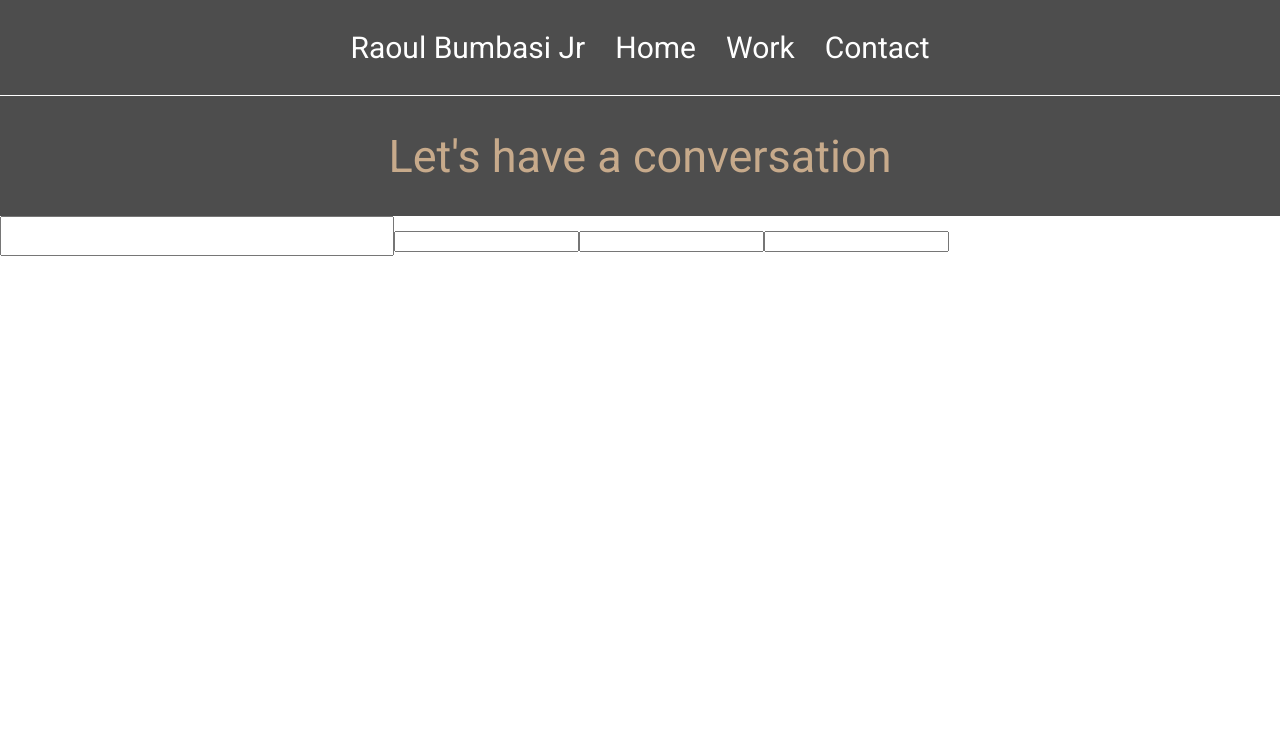
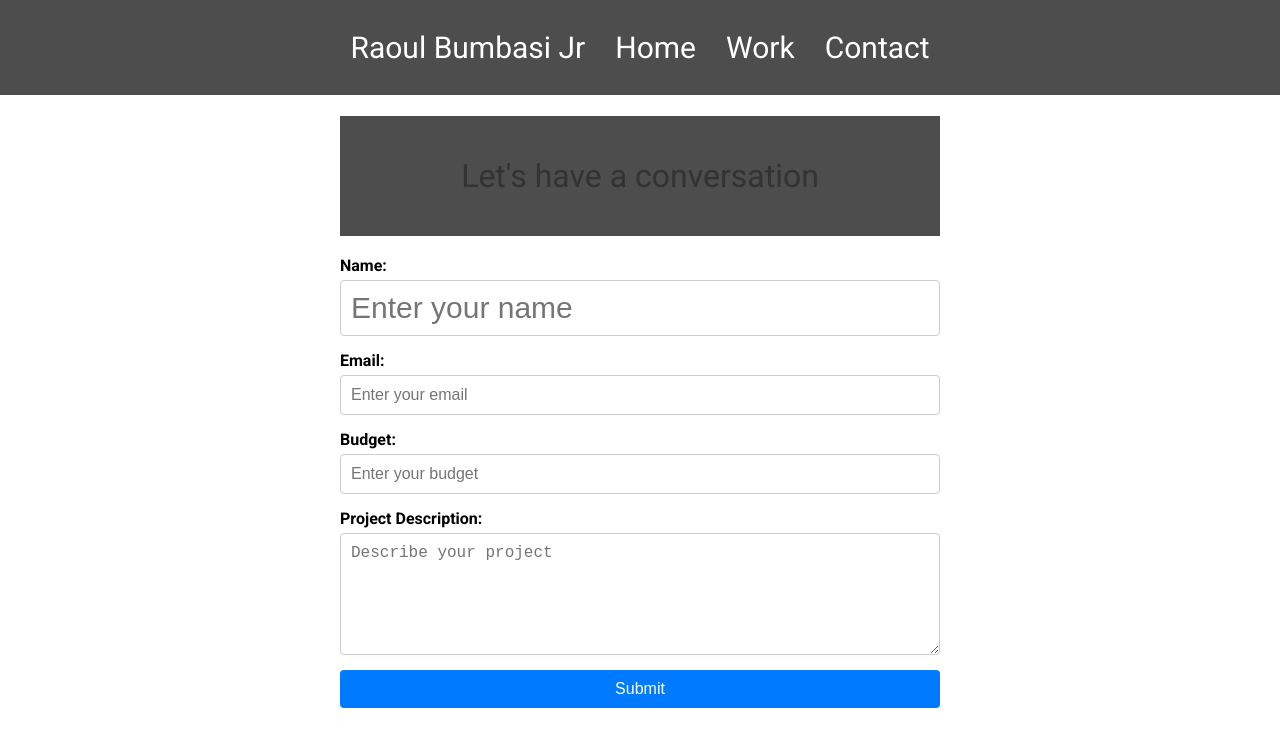
Before and after one commit to RaoulBumbasiJr/portfolio, a React (Create React App) app: page /contact in a window 1280 px wide. Shown: the top 746 px of the page. Built offline with nearby package versions, Linux system fonts and the light colour scheme.

Commit message:
Contact.js edit

```diff
--- a/src/components/Contact/Contact.css
+++ b/src/components/Contact/Contact.css
@@ -15,3 +15,55 @@
   font-size: 45px;
   font-weight: 100;
 }
+
+.contact-container {
+  max-width: 600px;
+  margin: 0 auto;
+  padding: 20px;
+}
+
+.contactSection1 {
+  text-align: center;
+  margin-bottom: 20px;
+}
+
+.contactHeading1 {
+  font-size: 2rem;
+  color: #333;
+}
+
+.contact-form {
+  display: flex;
+  flex-direction: column;
+}
+
+.form-label {
+  margin-bottom: 5px;
+  font-weight: bold;
+}
+
+.form-input {
+  margin-bottom: 15px;
+  padding: 10px;
+  font-size: 1rem;
+  border: 1px solid #ccc;
+  border-radius: 4px;
+}
+
+.description {
+  height: 100px;
+}
+
+.submit-button {
+  padding: 10px 20px;
+  font-size: 1rem;
+  color: white;
+  background-color: #007bff;
+  border: none;
+  border-radius: 4px;
+  cursor: pointer;
+}
+
+.submit-button:hover {
+  background-color: #0056b3;
+}
--- a/src/components/Contact/Contact.js
+++ b/src/components/Contact/Contact.js
@@ -1,18 +1,86 @@
-import React from "react";
+import React, { useState } from "react";
 import "./Contact.css";
 
 const Contact = () => {
+  const [formData, setFormData] = useState({
+    name: "",
+    email: "",
+    budget: "",
+    description: "",
+  });
+
+  const handleChange = (e) => {
+    const { name, value } = e.target;
+    setFormData({ ...formData, [name]: value });
+  };
+
+  const handleSubmit = (e) => {
+    e.preventDefault();
+    console.log("Form Data Submitted:", formData);
+    // Add your submission logic here, such as an API call
+  };
+
   return (
-    <div>
+    <div className="contact-container">
       <div className="contactSection1">
         <h1 className="contactHeading1">Let's have a conversation</h1>
       </div>
-      <div>
-        <input className="name"></input>
-        <input className="email"></input>
-        <input className="budget"></input>
-        <input className="project description"></input>
-      </div>
+      <form className="contact-form" onSubmit={handleSubmit}>
+        <label htmlFor="name" className="form-label">
+          Name:
+        </label>
+        <input
+          type="text"
+          id="name"
+          name="name"
+          className="form-input name"
+          placeholder="Enter your name"
+          value={formData.name}
+          onChange={handleChange}
+        />
+
+        <label htmlFor="email" className="form-label">
+          Email:
+        </label>
+        <input
+          type="email"
+          id="email"
+          name="email"
+          className="form-input email"
+          placeholder="Enter your email"
+          value={formData.email}
+          onChange={handleChange}
+        />
+
+        <label htmlFor="budget" className="form-label">
+          Budget:
+        </label>
+        <input
+          type="text"
+          id="budget"
+          name="budget"
+          className="form-input budget"
+          placeholder="Enter your budget"
+          value={formData.budget}
+          onChange={handleChange}
+        />
+
+        <label htmlFor="description" className="form-label">
+          Project Description:
+        </label>
+        <textarea
+          id="description"
+          name="description"
+          className="form-input description"
+          placeholder="Describe your project"
+          value={formData.description}
+          onChange={handleChange}
+        />
+
+        <button type="submit" className="submit-button">
+          Submit
+        </button>
+      </form>
     </div>
   );
 };
```
